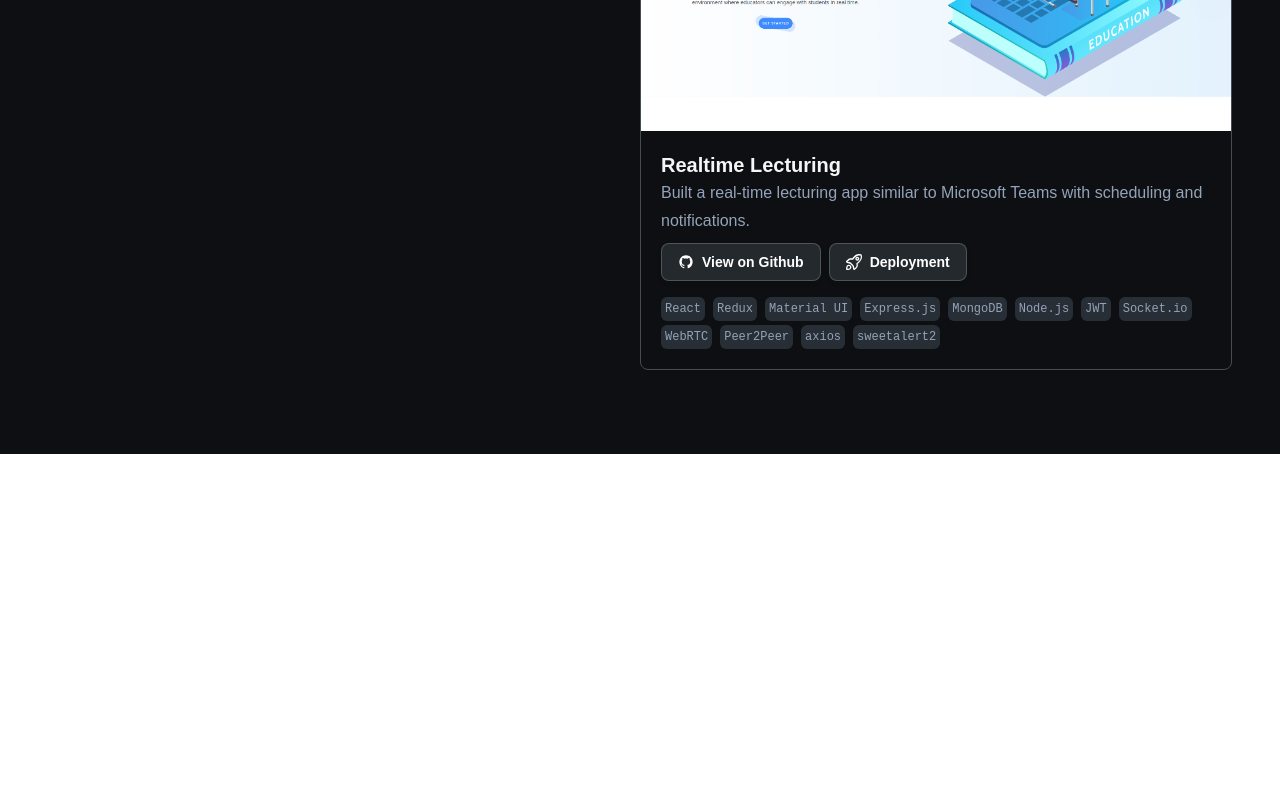
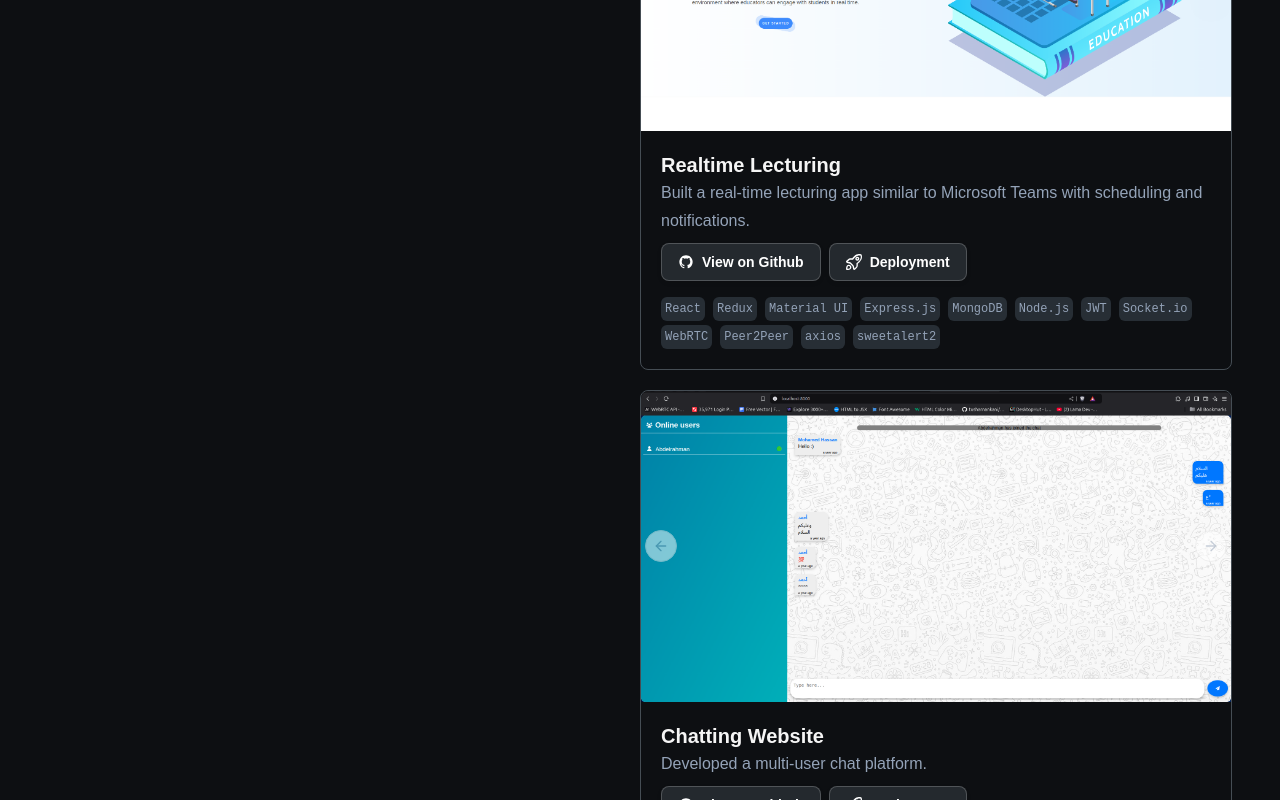
Before and after one commit to AbdelrahmanNasser00/my-portfolio, a React (Vite) app: page / in a window 1280 px wide. Shown: the part 2000-2800 px from the top of the page. Before the commit the page ends 2454 px from the top, so only its background shows below. Built offline with nearby package versions, Linux system fonts and the light colour scheme.

Commit message:
Ad two projects

```diff
--- a/src/components/RightSide/Projects.ts
+++ b/src/components/RightSide/Projects.ts
@@ -14,6 +14,10 @@ import project2Image3 from "../../assets/imgs/project2Image3.png";
 import project2Image4 from "../../assets/imgs/project2Image4.png";
 import project2Image5 from "../../assets/imgs/project2Image5.png";
 import project2Image6 from "../../assets/imgs/project2Image6.png";
+
+import project3Image from "../../assets/imgs/project3Image.png";
+
+import project4Image from "../../assets/imgs/project4Image.png";
 
 interface Project {
   id: number;
@@ -88,15 +92,24 @@ const projects: Project[] = [
       "sweetalert2",
     ],
   },
-  //   {
-  //     id: 3,
-  //     title: "Project 3",
-  //     description: "This is a description of project 3",
-  //     images: [project1Image, project1Image, project1Image],
-  //     githubLink: "https://github.com/AbdelrahmanNasser00/project-3",
-  //     deploymentLink: "https://project-3.netlify.app",
-  //     skills: ["React", "TypeScript", "Material-UI"],
-  //   },
+  {
+    id: 3,
+    title: "Chatting Website",
+    description: "Developed a multi-user chat platform.",
+    images: [project3Image],
+    githubLink: "https://github.com/AbdelrahmanNasser00/ChatApp",
+    deploymentLink: "https://chat-app-3tcu.onrender.com/",
+    skills: ["Node.js", "Express.js", "MongoDB", "MySQL", "Socket.io"],
+  },
+  {
+    id: 4,
+    title: "Simple TO-DO",
+    description: "",
+    images: [project4Image],
+    githubLink: "https://github.com/AbdelrahmanNasser00/ToDoList",
+    deploymentLink: "https://letsdoiteg.netlify.app/",
+    skills: ["React", "Redux", "Material UI"],
+  },
 ];
 
 export default projects;
```
Also changed, not shown: src/assets/imgs/project3Image.png (added), src/assets/imgs/project4Image.png (added).
